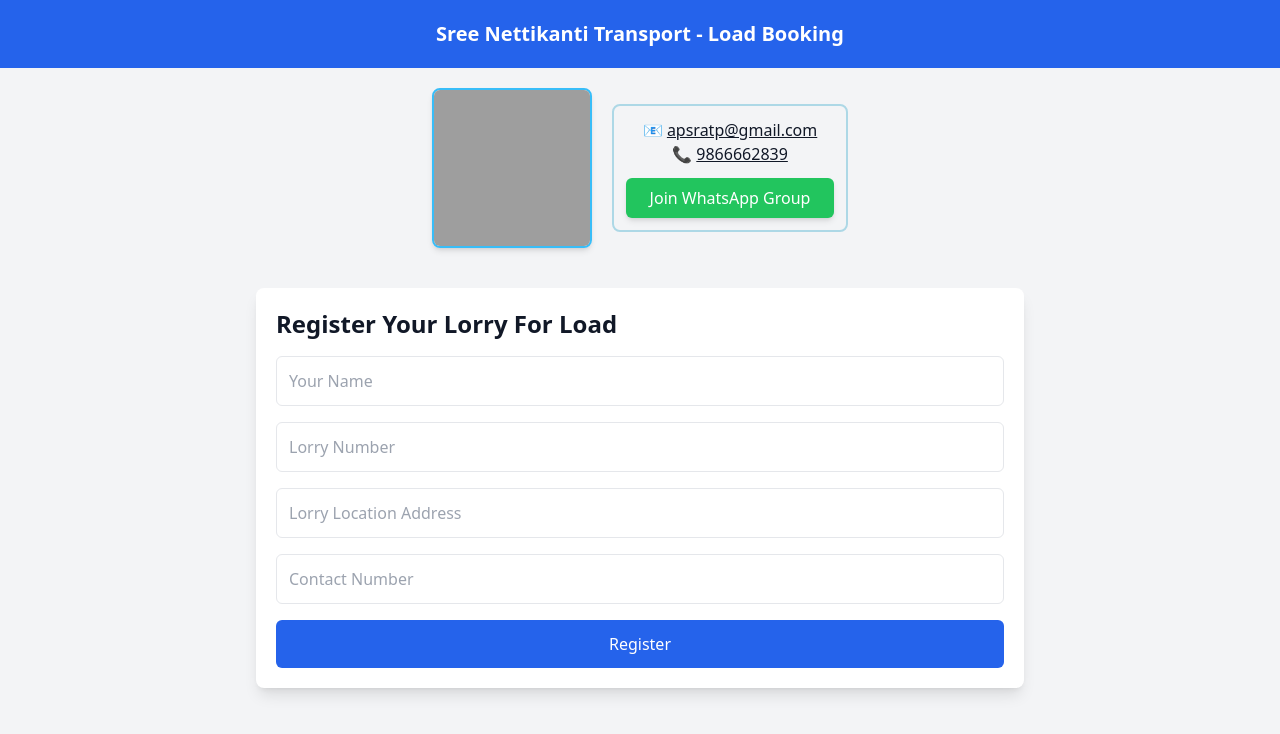
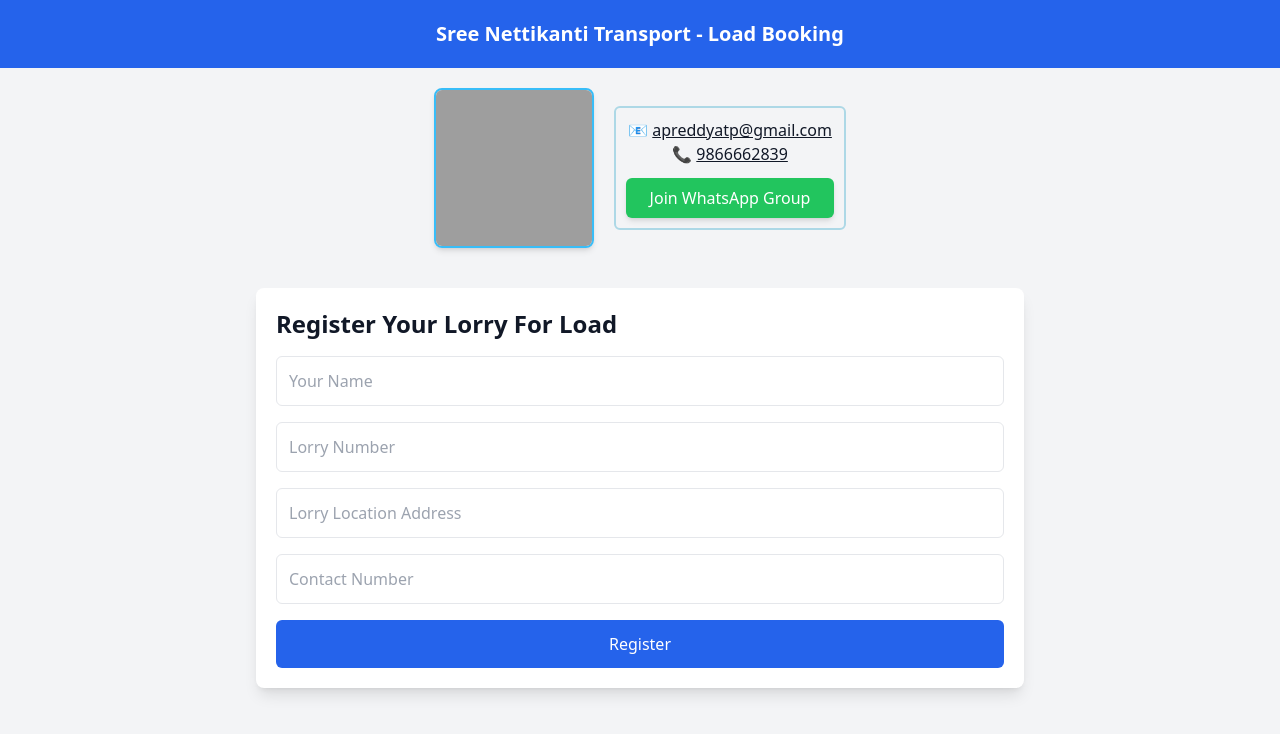
Before and after one commit to apsr2/apsr, a plain HTML site: page index.html in a window 1280 px wide. Drawn offline with nearby package versions, Linux system fonts and the light colour scheme; grey boxes are pictures that could not be loaded.

Commit message:
Mail id updated

```diff
--- a/index.html
+++ b/index.html
@@ -12,13 +12,13 @@
         }
         .overlay {
             background: rgba(255, 255, 255, 0.85);
-            padding: 20px;
+            padding: 15px;
             border-radius: 10px;
         }
         .contact-box {
             border: 2px solid lightblue;
-            padding: 12px;
-            border-radius: 8px;
+            padding: 10px;
+            border-radius: 6px;
             display: flex;
             flex-direction: column;
             align-items: center;
@@ -35,7 +35,7 @@
         <img src="https://lh3.googleusercontent.com/d/1BIK0j1yy1T2rwZCuJ4OTHed6eAE1jvop" alt="Sree Nettikanti Transport" class="w-40 h-40 rounded-lg shadow-md border-2 border-sky-400">
 
         <div class="ml-5 contact-box">
-            <p>📧 <a href="mailto:apsratp@gmail.com" class="underline">apsratp@gmail.com</a></p>
+            <p>📧 <a href="mailto:apsratp@gmail.com" class="underline">apreddyatp@gmail.com</a></p>
             <p>📞 <a href="tel:9866662839" class="underline">9866662839</a></p>
             <a href="https://chat.whatsapp.com/J0ssMBo6Coj1vRJ4UWoH0R" target="_blank" class="mt-3 bg-green-500 text-white px-6 py-2 rounded-md shadow-md hover:bg-green-600">
                 Join WhatsApp Group
```
